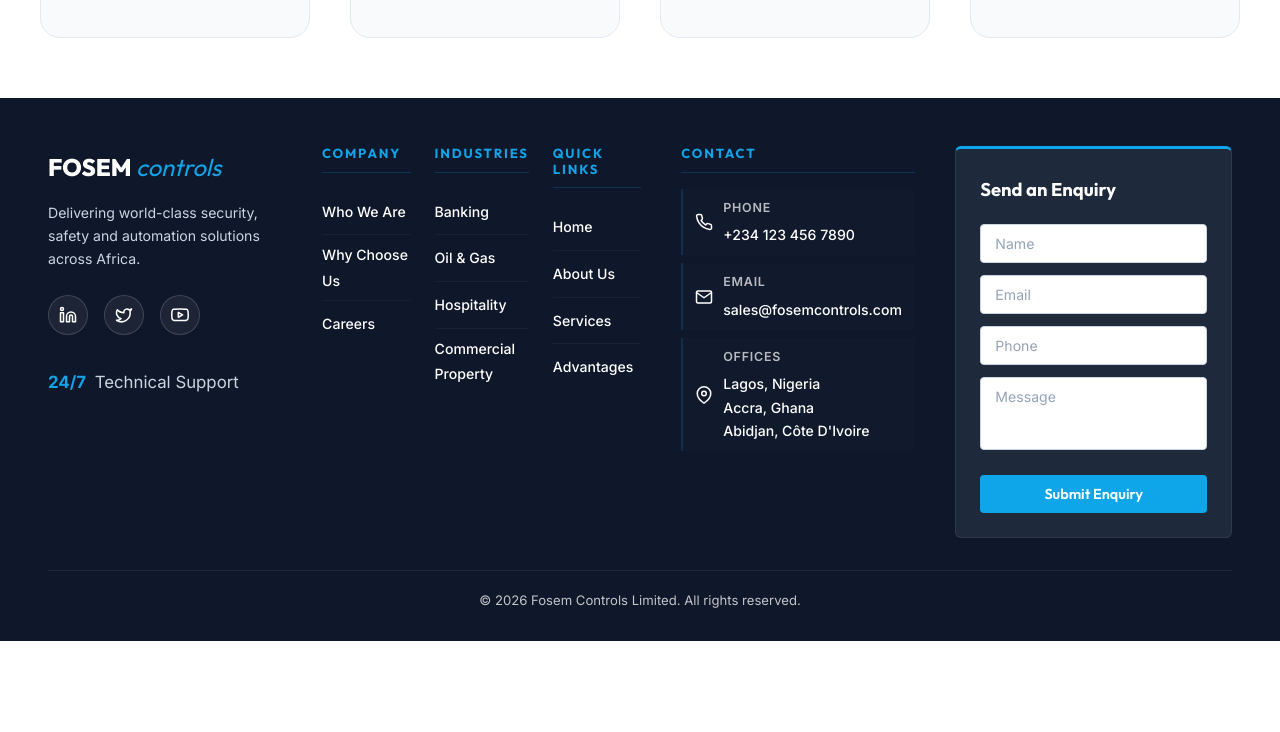
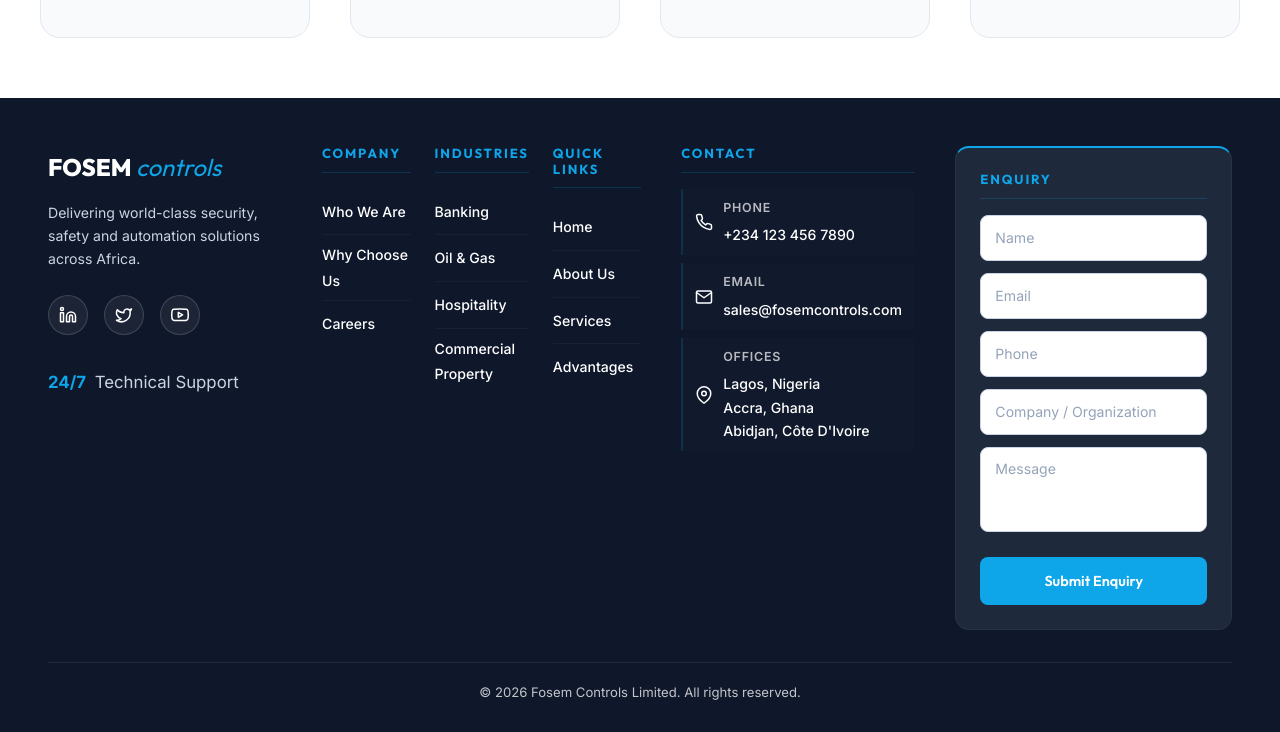
Before and after one commit to SleepyAsh21/fosem-controls, a website: page index.html in a window 1280 px wide. Shown: the part 6827-7559 px from the top of the page. Before the commit the page ends 7468 px from the top, so only its background shows below. Drawn offline with Linux system fonts and the light colour scheme.

Commit message:
Redesign footer enquiry form to a highly integrated, corporate 5-field grid container

```diff
--- a/index.html
+++ b/index.html
@@ -794,7 +794,7 @@
         <!-- ZONE 5: ENQUIRY ZONE -->
         <div class="footer-enquiry">
           <div class="enquiry-card">
-            <h4 class="enquiry-title">Send an Enquiry</h4>
+            <h4 class="enquiry-title">ENQUIRY</h4>
             <form class="enquiry-form" id="footer-enquiry-form">
               <div class="form-group">
                 <input type="text" name="name" placeholder="Name" required>
@@ -804,6 +804,9 @@
               </div>
               <div class="form-group">
                 <input type="tel" name="phone" placeholder="Phone" required>
+              </div>
+              <div class="form-group">
+                <input type="text" name="company" placeholder="Company / Organization" required>
               </div>
               <div class="form-group">
                 <textarea name="message" placeholder="Message" rows="3" required></textarea>
--- a/styles.css
+++ b/styles.css
@@ -3137,10 +3137,10 @@ ul {
 }
 
 .enquiry-card {
-  background: #1e293b; /* dark navy, slightly lighter than #0f172a */
-  border: 1px solid rgba(255, 255, 255, 0.08);
-  border-top: 3px solid var(--primary-light); /* Fosem sky blue accent line at top */
-  border-radius: var(--radius-sm);
+  background: #1e293b; /* dark navy slightly lighter than footer background */
+  border: 1px solid rgba(255, 255, 255, 0.05); /* subtle border */
+  border-top: 2px solid var(--primary-light); /* thin refined top blue accent line */
+  border-radius: 14px; /* modest border radius */
   padding: 24px;
   width: 100%;
   max-width: 380px;
@@ -3148,11 +3148,15 @@ ul {
 
 .enquiry-title {
   font-family: var(--font-heading);
-  font-size: 1.15rem;
+  font-size: 0.82rem;
   font-weight: 700;
-  color: #ffffff !important;
-  margin-bottom: 18px;
-  text-transform: none;
+  color: var(--primary-light) !important; /* Fosem sky blue */
+  margin-bottom: 16px;
+  text-transform: uppercase;
+  letter-spacing: 0.14em;
+  padding-bottom: 10px;
+  border-bottom: 1px solid rgba(14, 165, 233, 0.2); /* matching dividers */
+  line-height: 1.2;
 }
 
 .enquiry-form {
@@ -3169,47 +3173,54 @@ ul {
 .enquiry-form textarea {
   width: 100%;
   background: #ffffff !important; /* white textboxes */
-  color: #0f172a !important; /* dark text inside white boxes */
-  border: 1px solid #cbd5e1;
-  border-radius: 4px; /* subtle rounded corners */
-  padding: 10px 14px;
+  color: #0f172a !important; /* dark navy text */
+  border: 1px solid #cbd5e1; /* subtle light grey border */
+  border-radius: 8px; /* modest border radius */
+  padding: 12px 14px;
   font-family: var(--font-body);
   font-size: 0.88rem;
-  transition: border-color var(--transition-fast), box-shadow var(--transition-fast);
+  transition: border-color var(--transition-fast);
+  box-sizing: border-box;
+}
+
+.enquiry-form input {
+  height: 46px; /* height 44px to 48px */
+}
+
+.enquiry-form textarea {
+  height: 85px; /* height 80px to 90px */
+  resize: none;
 }
 
 .enquiry-form input::placeholder,
 .enquiry-form textarea::placeholder {
-  color: #94a3b8 !important; /* muted placeholder text */
+  color: #94a3b8 !important; /* muted grey placeholder text */
   opacity: 1;
 }
 
 .enquiry-form input:focus,
 .enquiry-form textarea:focus {
-  outline: none;
-  border-color: var(--primary-light);
-  box-shadow: 0 0 0 3px rgba(14, 165, 233, 0.15);
-}
-
-.enquiry-form textarea {
-  resize: none;
+  outline: none !important;
+  border-color: var(--primary-light) !important; /* thin Fosem sky blue border */
+  box-shadow: none !important; /* no glow */
 }
 
 .enquiry-submit-btn {
   background: var(--primary-light) !important; /* Fosem sky blue */
   color: #ffffff !important;
   border: none !important;
-  border-radius: 4px !important;
-  padding: 12px !important;
+  border-radius: 8px !important; /* matches inputs */
+  height: 48px !important; /* button height 46px to 50px */
   font-family: var(--font-heading) !important;
-  font-weight: 600 !important;
+  font-weight: 600 !important; /* semi-bold */
   font-size: 0.9rem !important;
   cursor: pointer;
   transition: background var(--transition-fast) !important;
   width: 100% !important;
   margin-top: 4px;
+  box-shadow: none !important;
 }
 
 .enquiry-submit-btn:hover {
-  background: var(--cta-hover) !important;
-}
+  background: var(--cta-hover) !important; /* slightly darker blue */
+}
```
Also changed, not shown: building-systems.html (+4 -1 lines), energy.html (+4 -1 lines), infrastructure.html (+4 -1 lines), mep.html (+4 -1 lines), security-solutions.html (+4 -1 lines).
